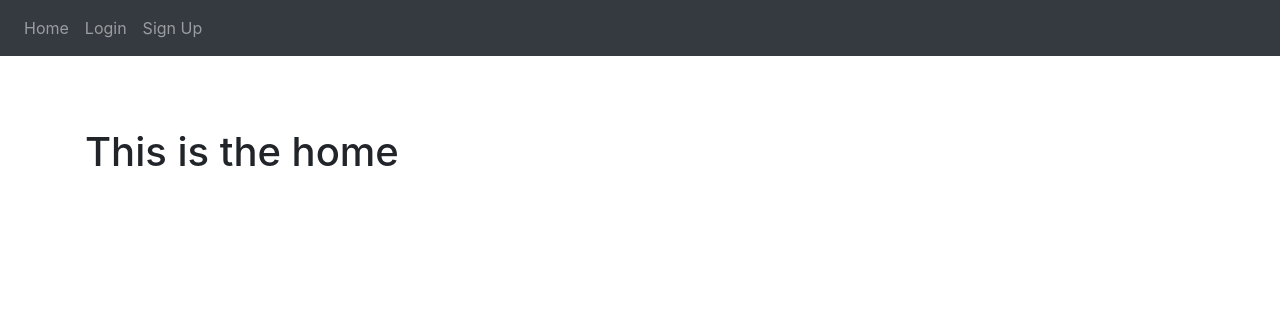
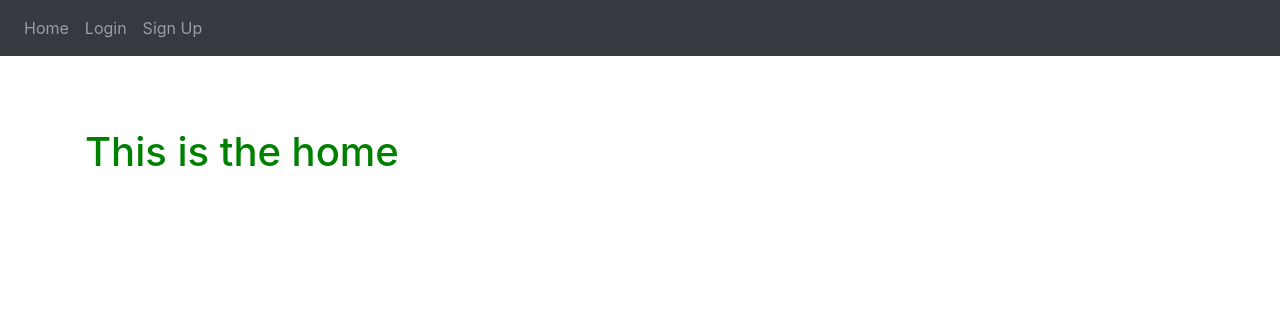
Before and after one commit to francescoopiccoli/Information-Security-Project, a Flask app: page / in a window 1280 px wide. Shown: the top 316 px of the page. Run offline with Flask 2, Linux system fonts and the light colour scheme; some libraries are stand-ins or nearby versions.

Commit message:
added css

```diff
--- /dev/null
+++ b/website/static/main.css
@@ -0,0 +1,3 @@
+h1{
+    color: green !important;
+}
--- a/website/templates/base.html
+++ b/website/templates/base.html
@@ -6,6 +6,7 @@
   <!--imported bootstrap and set "base name" for webpage-->
   <meta charset="utf-8" />
   <meta name="viewport" content="width=device-width, initial-scale=1" />
+  <link rel="stylesheet" type= "text/css" href="{{ url_for('static', filename='main.css') }}">
   <link rel="stylesheet" href="https://stackpath.bootstrapcdn.com/bootstrap/4.4.1/css/bootstrap.min.css"
     integrity="sha384-Vkoo8x4CGsO3+Hhxv8T/Q5PaXtkKtu6ug5TOeNV6gBiFeWPGFN9MuhOf23Q9Ifjh" crossorigin="anonymous" />
   <link rel="stylesheet" href="https://stackpath.bootstrapcdn.com/font-awesome/4.7.0/css/font-awesome.min.css"
--- a/website/views.py
+++ b/website/views.py
@@ -1,4 +1,5 @@
 from flask import Blueprint, render_template
+from flask import url_for
 
 views = Blueprint('views', __name__)
 
```
Also changed, not shown: website/__init__.py (line endings or trailing spaces).
